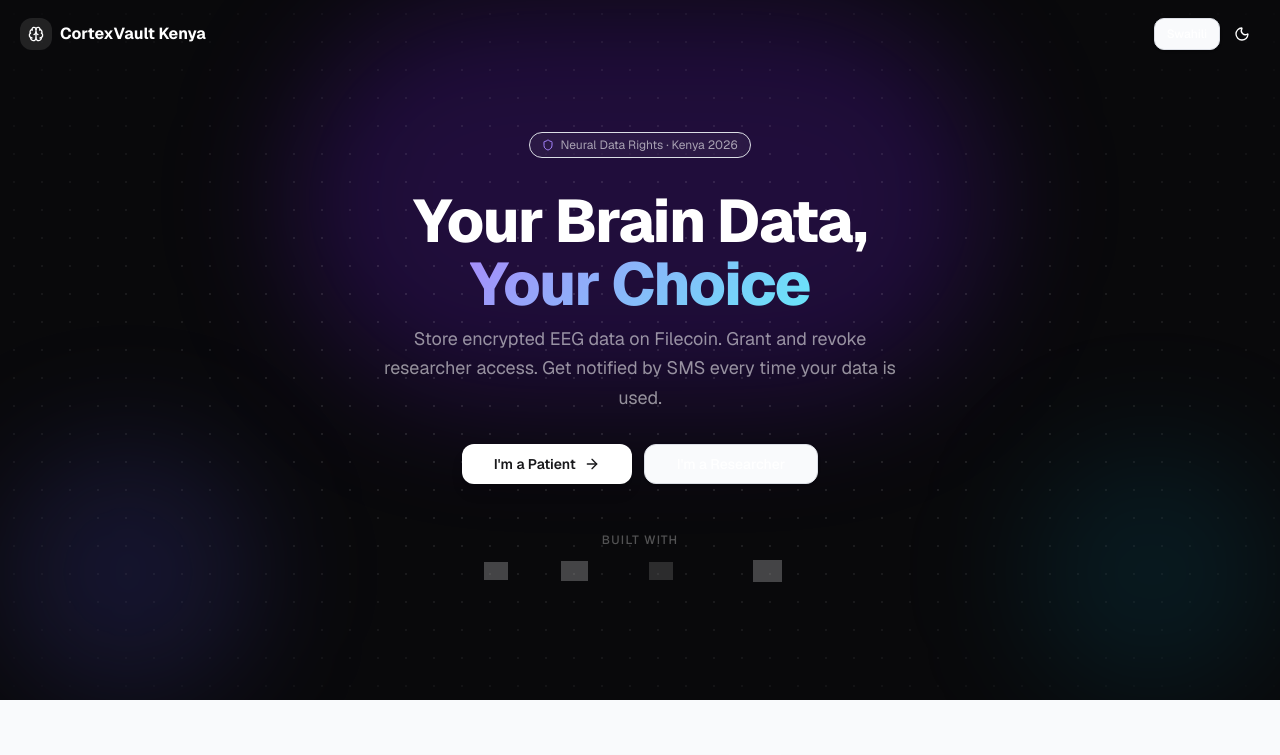
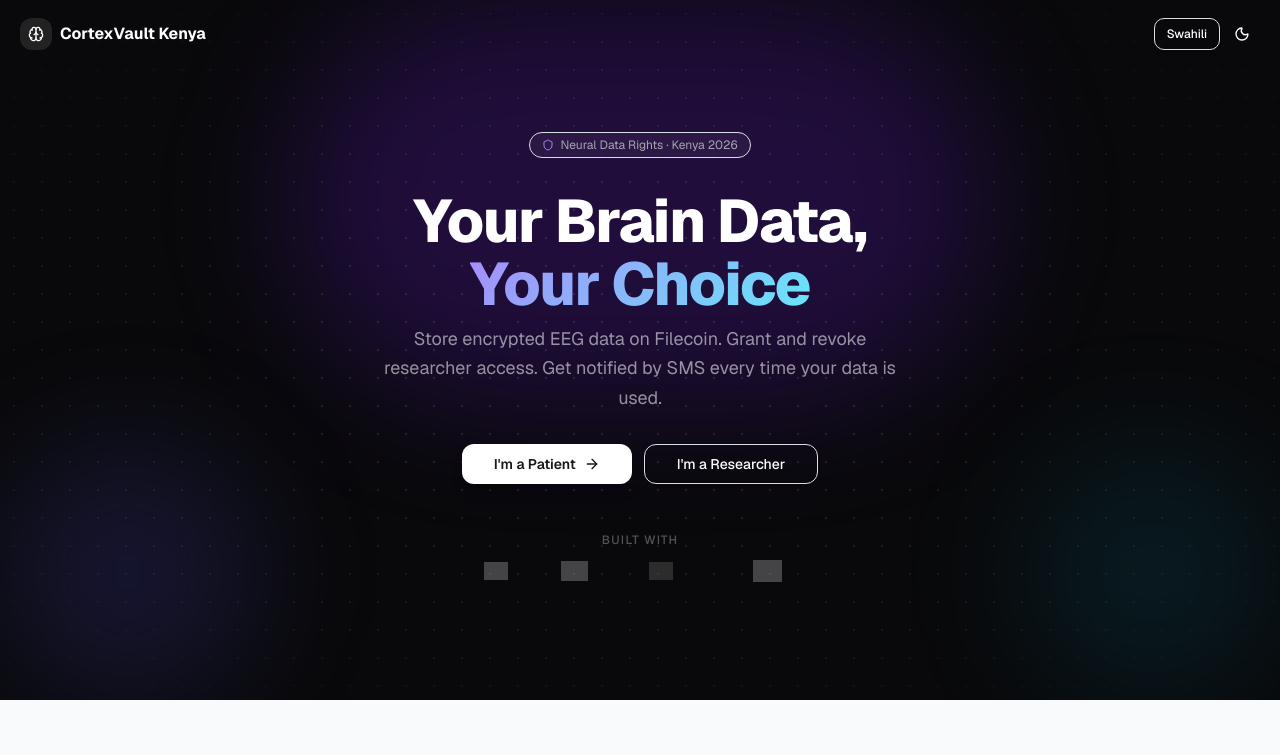
Before and after one commit to WycliffeAlphus/cortexvault, a Next.js app: page / in a window 1280 px wide. Shown: the top 755 px of the page. Built offline with nearby package versions, Linux system fonts and the light colour scheme; grey boxes are pictures that could not be loaded.

Commit message:
fix: hero buttons always visible — bg-transparent overrides variant bg-background

```diff
--- a/app/page.tsx
+++ b/app/page.tsx
@@ -48,7 +48,7 @@ export default function LandingPage() {
             <span className="font-bold text-base">{t("app_name")}</span>
           </div>
           <div className="flex items-center gap-1">
-            <LanguageToggle className="border-white/25 text-white hover:bg-white/10 hover:text-white" />
+            <LanguageToggle className="border-white/30 text-white bg-transparent hover:bg-white/10 hover:text-white" />
             <ThemeToggle className="text-white hover:bg-white/10" />
           </div>
         </header>
@@ -108,7 +108,7 @@ export default function LandingPage() {
                 <ArrowRight className="h-4 w-4" />
               </Link>
             </Button>
-            <Button asChild size="lg" variant="outline" className="gap-2 border-white/20 text-white hover:bg-white/10 rounded-lg">
+            <Button asChild size="lg" variant="outline" className="gap-2 border-white/30 text-white bg-transparent hover:bg-white/10 hover:text-white rounded-lg">
               <Link href="/researcher">{t("landing_cta_researcher")}</Link>
             </Button>
           </div>
```
